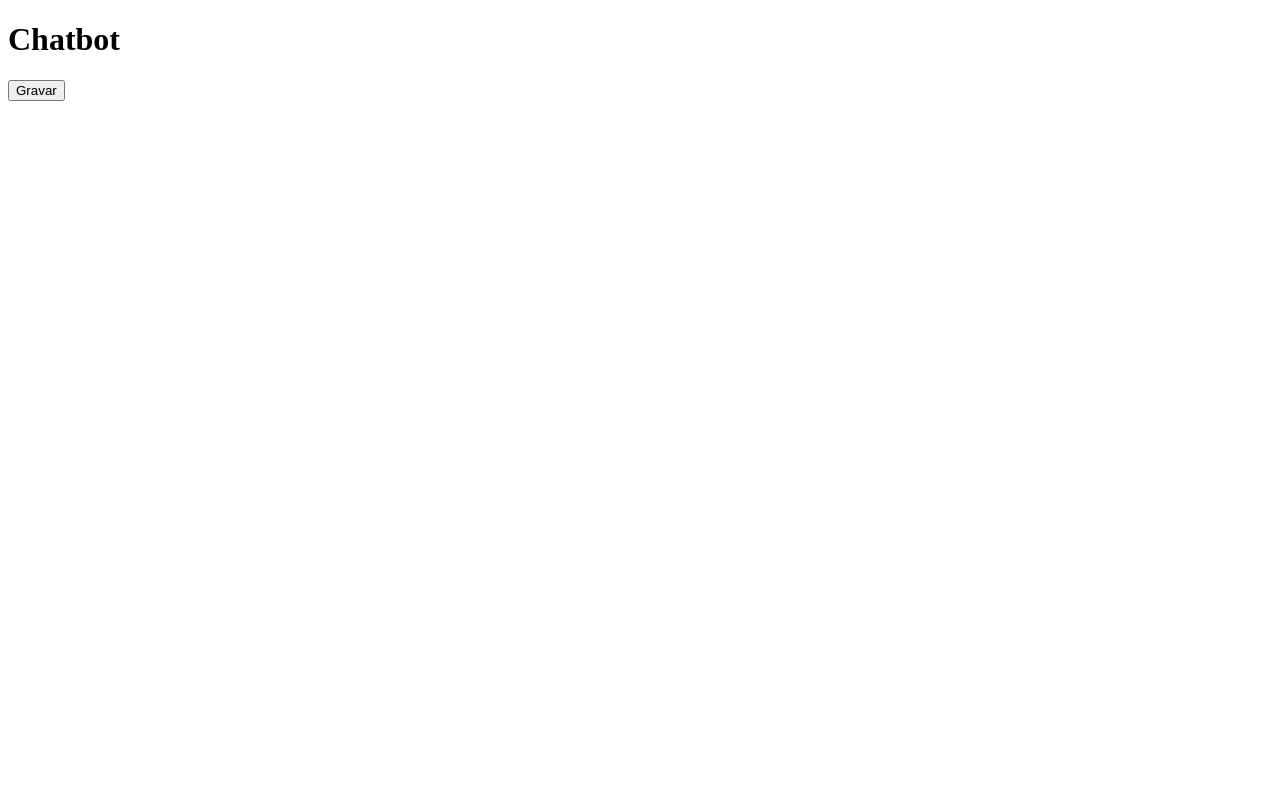
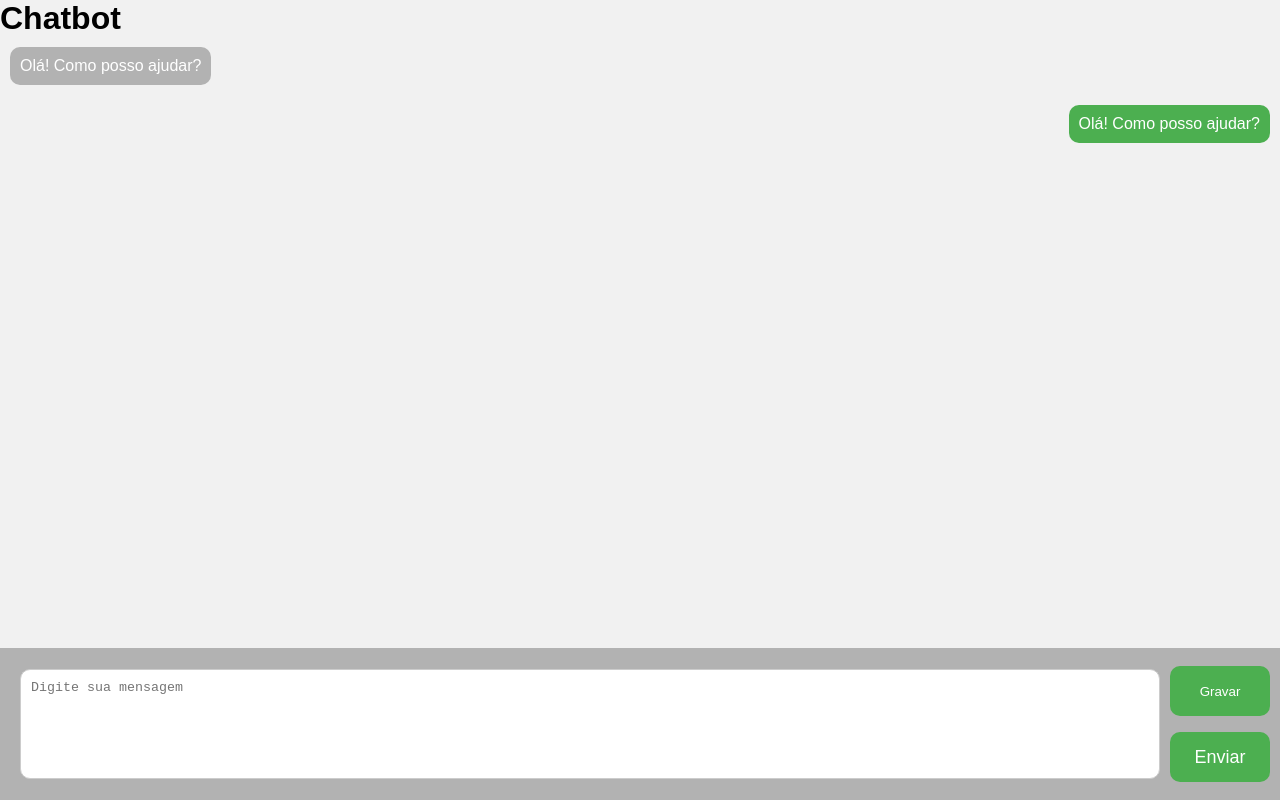
Before and after one commit to VictorRubinec/Chatbot-Tutor, a website: page public/index.html in a window 1280 px wide. Drawn offline with Linux system fonts and the light colour scheme.

Commit message:
v_0.5.2.5 - css incluido

```diff
--- a/app.js
+++ b/app.js
@@ -6,8 +6,6 @@ const path = require("path");
 const PORT = process.env.PORT || 3000;
 
 require('dotenv').config();
-
-console.log(process.env.BASE_PATH);
 
 var app = express();
 
@@ -27,5 +25,6 @@ app.use(`${base_path}functions`, functionsRouter);
 
 app.listen(PORT, () => {
     console.log(`Server is running on port ${PORT}`);
-    console.log(`App is available at: https://chatbot-r91ni7a0n-victorrubinecs-projects.vercel.app`);
+    console.log(`App is available at: http://localhost:${PORT}`);
+    // console.log(`App is available at: https://chatbot-r91ni7a0n-victorrubinecs-projects.vercel.app`);
 });
--- a/package.json
+++ b/package.json
@@ -18,6 +18,7 @@
   "author": "Victor Zanin Rubinec",
   "license": "MIT",
   "dependencies": {
+    "@google-cloud/text-to-speech": "^5.1.0",
     "cors": "^2.8.5",
     "dotenv": "^16.4.5",
     "express": "^4.19.1",
--- /dev/null
+++ b/public/css/style.css
@@ -0,0 +1,123 @@
+*{
+    margin: 0;
+    padding: 0;
+    box-sizing: border-box;
+}
+
+body{
+    font-family: 'Poppins', sans-serif;
+    background-color: #f1f1f1;
+}
+
+.gravar-btn{
+    background-color: #4CAF50;
+    color: white;
+    padding: 14px 20px;
+    margin: 8px 0;
+    border: none;
+    cursor: pointer;
+    width: 100px;
+    border-radius: 10px;
+    height: 50px;
+}
+
+.gravar-btn:hover{
+    background-color: #45a049;
+}
+
+.gravar-btn:active{
+    background-color: #3e8e41;
+}
+
+.enviar-btn{
+    background-color: #4CAF50;
+    color: white;
+    padding: 14px 20px;
+    margin: 8px 0;
+    border: none;
+    cursor: pointer;
+    width: 100px;
+    height: 50px;
+    border-radius: 10px;
+    font-size: 18px;
+}
+
+.enviar-btn:hover{
+    background-color: #45a049;
+}
+
+.enviar-btn:active{
+    background-color: #3e8e41;
+}
+
+.chat-div{
+    width: 100%;
+    height: 100%;
+    display: flex;
+    flex-direction: column;
+    justify-content: flex-end;
+    align-items: center;
+}
+
+.user-div{
+    display: flex;
+    flex-direction: row;
+    justify-content: flex-end;
+    align-items: center;
+    width: 100%;
+}
+
+.mensagem-user{
+    background-color: #4CAF50;
+    color: white;
+    padding: 10px;
+    margin: 10px;
+    border-radius: 10px;
+    max-width: 60%;
+    text-align: right;
+}
+
+.bot-div{
+    display: flex;
+    flex-direction: row;
+    justify-content: flex-start;
+    align-items: center;
+    width: 100%;
+}
+
+.mensagem-bot{
+    background-color: #b2b2b2;
+    color: white;
+    padding: 10px;
+    margin: 10px;
+    border-radius: 10px;
+    max-width: 60%;
+    text-align: left;
+}
+
+.user-input{
+    width: 100%;
+    padding: 10px;
+    background-color: #b2b2b2;
+    position: fixed;
+    bottom: 0;
+    display: flex;
+    align-items: center;
+}
+
+.mensagem-input{
+    width: 100%;
+    padding: 10px;
+    margin: 10px;
+    height: 110px;
+    border-radius: 10px;
+    border: 1px solid #ccc;
+    background-color: white;
+    resize: none;
+}
+
+.botoes-div{
+    display: flex;
+    flex-direction: column;
+    justify-content: space-between;
+}
--- a/public/index.html
+++ b/public/index.html
@@ -5,17 +5,29 @@
     <meta charset="UTF-8">
     <meta name="viewport" content="width=device-width, initial-scale=1.0">
     <title>Chatbot</title>
+    <link rel="stylesheet" href="css/style.css">
 </head>
 
 <body onload="chat()">
     <h1>Chatbot</h1>
 
-    <div id="user-input">
-        <button id="gravar-btn">Gravar</button>
+    <div id="chat-history" class="chat-div">
+        <div class='bot-div'>
+            <p class="mensagem-bot">Olá! Como posso ajudar?</p>
+        </div>
+        <div class='user-div'>
+            <p class="mensagem-user">Olá! Como posso ajudar?</p>
+        </div>
+    </div>
+
+    <div id="user-input" class="user-input">
+        <textarea id="mensagem-input" class="mensagem-input" placeholder="Digite sua mensagem"></textarea>
+        <div class="botoes-div">
+            <button id="gravar-btn" class="gravar-btn">Gravar</button>
+            <button id="enviar-btn" class="enviar-btn">Enviar</button>
+        </div>
         <span id="erro-span"></span>
     </div>
-    <div id="chat-history"></div>
-
     <script src="../scripts/chatbot.js"></script>
 </body>
 
--- a/public/scripts/chatbot.js
+++ b/public/scripts/chatbot.js
@@ -35,12 +35,12 @@ function chat() {
 
                 mediaRecorder.onstop = function () {
                     const audioBlob = new Blob(chunks, { 'type': 'audio/ogg; codecs=opus' });
-                    const audioURL = URL.createObjectURL(audioBlob);
                     const reader = new FileReader();
                     reader.readAsDataURL(audioBlob);
                     reader.onloadend = function () {
                         const base64data = reader.result.split(',')[1];
-                        transcreverAudio(base64data);
+                        if (base64data !== '' && base64data !== null && base64data !== undefined) transcreverAudio(base64data);
+                        else console.log('Sem dados de áudio.');
                     }
                     chunks = [];
                 }
@@ -66,34 +66,37 @@ function chat() {
         fetch('/functions/transcribe-audio', requestOptions)
             .then(response => response.json())
             .then(data => {
-                exibirMensagem(data.text);
                 messageHistory.push(
-                    {"role": "user", "content": data.text}
+                    { "role": "user", "content": data.text }
                 );
-                obterRespostaDoChatGPT(messageHistory);
+                exibirMensagem(messageHistory[messageHistory.length - 1]);
+                obterRespostaDoChatGPT(messageHistory[messageHistory.length - 1]);
             })
             .catch(function (erro) {
                 console.log('Erro ao transcrever áudio:', erro);
-                // Tratar erro de forma mais específica, se necessário
             });
     }
 
     function obterRespostaDoChatGPT(messageHistory) {
-        fetch('/functions/chat', {
+
+        const requestOptions = {
             method: 'POST',
+            headers: {
+                'Content-Type': 'application/json',
+            },
             body: JSON.stringify({
-                messages: messageHistory
-            }),
-            headers: {
-                'Content-Type': 'application/json'
-            }
-        })
+                "messages": messageHistory
+            })
+        }
+
+        fetch('/functions/chat', requestOptions)
             .then(response => response.json())
             .then(data => {
-                exibirMensagem(data.response);
+                exibirMensagem(data);
                 messageHistory.push(
-                    {"role": "assistant", "content": data.response}
+                    { "role": "assistant", "content": data.response }
                 );
+                // falarResposta(data.response);
             })
             .catch(function (erro) {
                 console.log('Erro ao obter resposta do ChatGPT:', erro);
@@ -102,9 +105,34 @@ function chat() {
 
     function exibirMensagem(message) {
         console.log('Mensagem:', message);
-        const messageElement = document.createElement('div');
-        messageElement.className = 'message';
-        messageElement.innerHTML = message;
-        chatHistory.appendChild(messageElement);
+        var messageElement;
+        if (message.role === 'user') {
+            messageElement = "<div class='mensagem-user'>" + message + "</div>";
+        } else if (message.role === 'assistant') {
+            messageElement = "<div class='mensagem-assistant'>" + message + "</div>";
+        }
+        chatHistory += messageElement;
+    }
+
+    function falarResposta(resposta) {
+
+        const requestOptions = {
+            method: 'POST',
+            headers: {
+                'Content-Type': 'application/json'
+            },
+            body: JSON.stringify({
+                "input": resposta
+            })
+        };
+
+        fetch('/functions/falar-audio', requestOptions)
+            .then(response => response.json())
+            .then(data => {
+
+            })
+            .catch(function (erro) {
+                console.log('Erro ao falar resposta:', erro);
+            });
     }
 }
--- a/src/routes/functionsRoute.js
+++ b/src/routes/functionsRoute.js
@@ -15,4 +15,8 @@ router.post("/transcribe-audio", function (req, res) {
     functionsController.transcreverAudio(req, res);
 });
 
+router.post("/falar-audio", function (req, res) {
+    functionsController.falarAudio(req, res);
+});
+
 module.exports = router;
--- a/src/routes/indexRoute.js
+++ b/src/routes/indexRoute.js
@@ -2,7 +2,7 @@ var express = require("express");
 var router = express.Router();
 
 router.get("/", function (req, res) {
-    res.render("chat_js", { title: "Express" });
+    res.render("index", { title: "Express" });
 });
 
 
```
Also changed, not shown: src/controllers/functionsController.js (+39 -13 lines), 1 other file.
